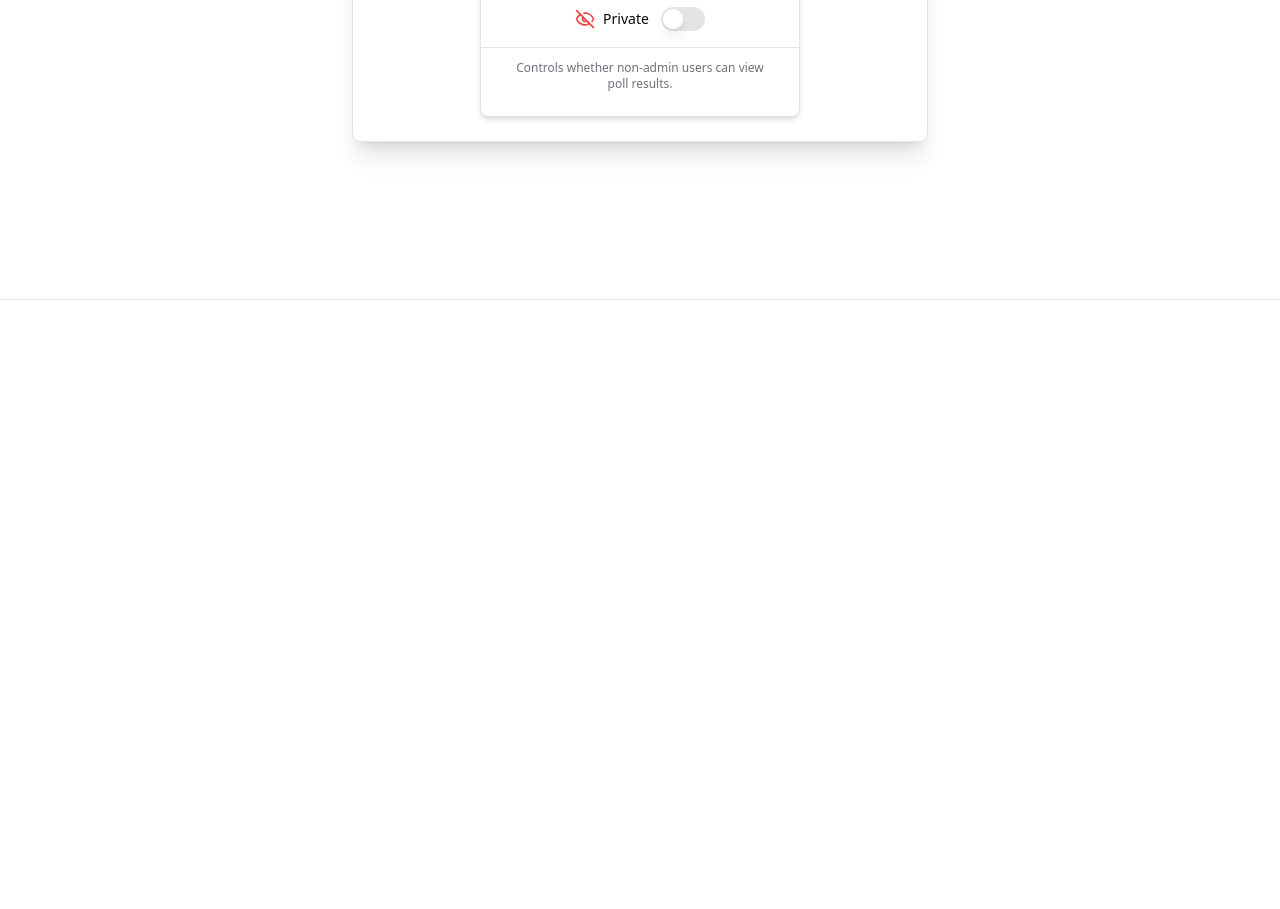
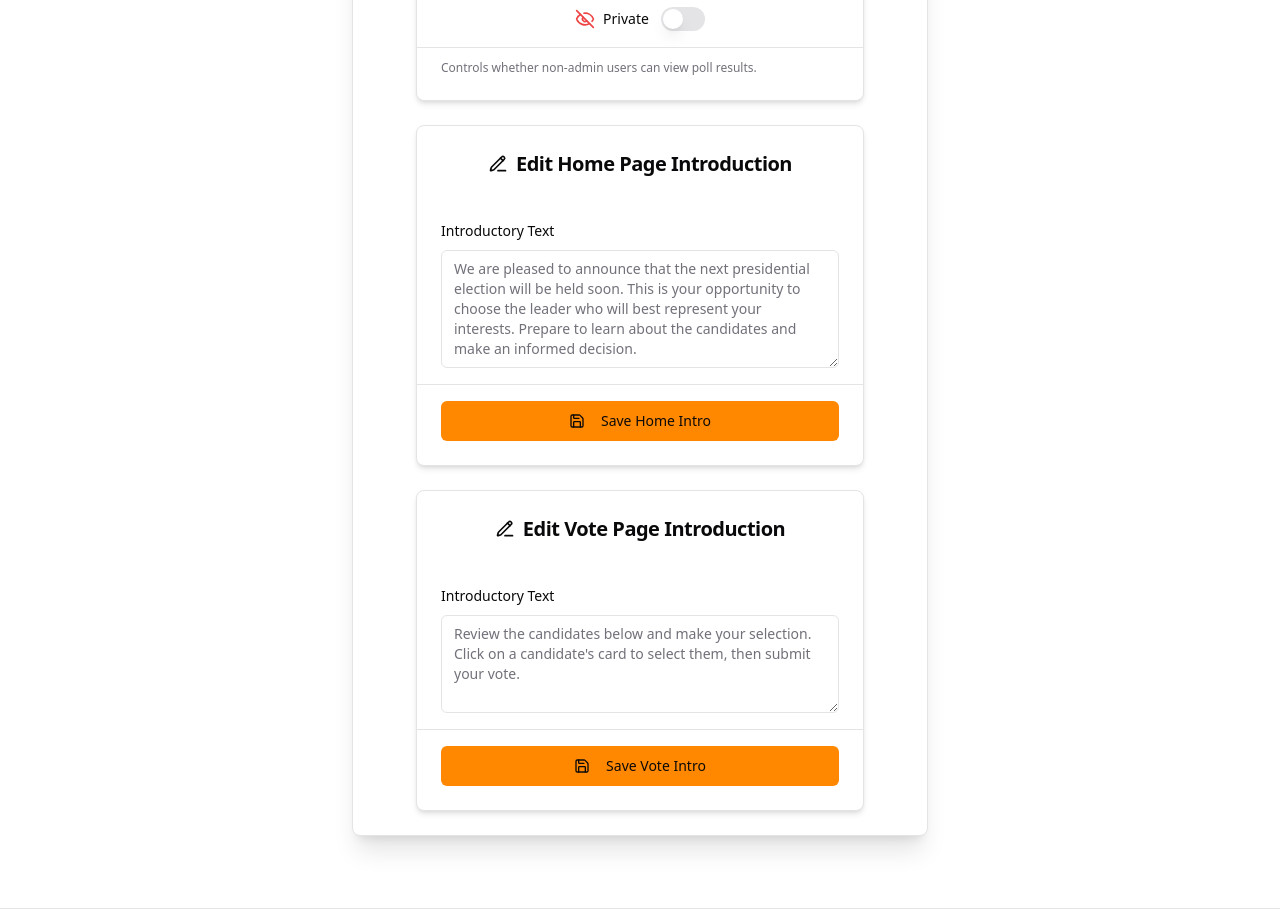
Before and after one commit to zzzhizhia/eVote, a Next.js app: page /admin/dashboard in a window 1280 px wide. Shown: the part 500-1409 px from the top of the page. Before the commit the page ends 800 px from the top, so only its background shows below. Built offline with nearby package versions, Linux system fonts and the light colour scheme; sample sign-in values are in the browser's storage.

Commit message:
使 Home 中的介绍文字、Vote 中的介绍文字在 admin 中可编辑

```diff
--- a/src/app/admin/dashboard/page.tsx
+++ b/src/app/admin/dashboard/page.tsx
@@ -1,17 +1,24 @@
 
 'use client';
 
-import { useEffect, useState } from 'react';
+import { useEffect, useState, type ChangeEvent } from 'react';
 import { useRouter } from 'next/navigation';
 import Link from 'next/link';
 import { Button } from '@/components/ui/button';
 import { Card, CardContent, CardDescription, CardHeader, CardTitle, CardFooter } from '@/components/ui/card';
-import { PlusCircle, Settings, Eye, EyeOff, AlertTriangle } from 'lucide-react';
+import { PlusCircle, Settings, Eye, EyeOff, AlertTriangle, Save, PencilLine } from 'lucide-react';
 import { Switch } from '@/components/ui/switch';
 import { Label } from '@/components/ui/label';
+import { Textarea } from '@/components/ui/textarea';
 import { useToast } from "@/hooks/use-toast";
 
 const RESULTS_VISIBILITY_KEY = 'eVote_isResultsPublic';
+const HOME_PAGE_INTRO_TEXT_KEY = 'eVote_homePageIntroText';
+const VOTE_PAGE_INTRO_TEXT_KEY = 'eVote_votePageIntroText';
+
+const DEFAULT_HOME_INTRO = "We are pleased to announce that the next presidential election will be held soon. This is your opportunity to choose the leader who will best represent your interests. Prepare to learn about the candidates and make an informed decision.";
+const DEFAULT_VOTE_INTRO = "Review the candidates below and make your selection. Click on a candidate's card to select them, then submit your vote.";
+
 
 export default function AdminDashboardPage() {
   const router = useRouter();
@@ -20,6 +27,11 @@ export default function AdminDashboardPage() {
   const [isResultsPublic, setIsResultsPublic] = useState(false);
   const [isLoadingVisibility, setIsLoadingVisibility] = useState(true);
 
+  const [homeIntroText, setHomeIntroText] = useState('');
+  const [voteIntroText, setVoteIntroText] = useState('');
+  const [isLoadingHomeIntro, setIsLoadingHomeIntro] = useState(true);
+  const [isLoadingVoteIntro, setIsLoadingVoteIntro] = useState(true);
+
   useEffect(() => {
     const authStatus = localStorage.getItem('isAdminAuthenticated') === 'true';
     setIsAdminAuthenticated(authStatus);
@@ -27,18 +39,18 @@ export default function AdminDashboardPage() {
       router.push('/admin');
     }
 
+    // Load results visibility
     try {
       const storedVisibility = localStorage.getItem(RESULTS_VISIBILITY_KEY);
       if (storedVisibility !== null) {
         setIsResultsPublic(JSON.parse(storedVisibility));
       } else {
-        // Default to private if not set
         setIsResultsPublic(false);
         localStorage.setItem(RESULTS_VISIBILITY_KEY, JSON.stringify(false));
       }
     } catch (error) {
       console.error("Error reading results visibility from localStorage:", error);
-      setIsResultsPublic(false); // Default to false on error
+      setIsResultsPublic(false);
        toast({
         title: "Error Loading Settings",
         description: "Could not load results visibility setting. Defaulting to private.",
@@ -46,6 +58,37 @@ export default function AdminDashboardPage() {
       });
     }
     setIsLoadingVisibility(false);
+
+    // Load Home page intro text
+    try {
+      const storedHomeIntro = localStorage.getItem(HOME_PAGE_INTRO_TEXT_KEY);
+      setHomeIntroText(storedHomeIntro || ''); // Keep empty if not set, so placeholder shows in textarea
+    } catch (error) {
+      console.error("Error reading home intro text from localStorage:", error);
+      setHomeIntroText('');
+      toast({
+        title: "Error Loading Home Intro",
+        description: "Could not load home page introductory text.",
+        variant: "destructive",
+      });
+    }
+    setIsLoadingHomeIntro(false);
+
+    // Load Vote page intro text
+    try {
+      const storedVoteIntro = localStorage.getItem(VOTE_PAGE_INTRO_TEXT_KEY);
+      setVoteIntroText(storedVoteIntro || ''); // Keep empty if not set
+    } catch (error) {
+      console.error("Error reading vote intro text from localStorage:", error);
+      setVoteIntroText('');
+      toast({
+        title: "Error Loading Vote Intro",
+        description: "Could not load vote page introductory text.",
+        variant: "destructive",
+      });
+    }
+    setIsLoadingVoteIntro(false);
+
   }, [router, toast]);
 
   const handleResultsVisibilityToggle = (checked: boolean) => {
@@ -61,6 +104,40 @@ export default function AdminDashboardPage() {
        toast({
         title: "Error Saving Settings",
         description: "Could not save results visibility setting.",
+        variant: "destructive",
+      });
+    }
+  };
+
+  const handleSaveHomeIntro = () => {
+    try {
+      localStorage.setItem(HOME_PAGE_INTRO_TEXT_KEY, homeIntroText);
+      toast({
+        title: "Home Page Intro Saved",
+        description: "The introductory text for the home page has been updated.",
+      });
+    } catch (error) {
+      console.error("Error saving home intro text to localStorage:", error);
+      toast({
+        title: "Error Saving Home Intro",
+        description: "Could not save home page introductory text.",
+        variant: "destructive",
+      });
+    }
+  };
+
+  const handleSaveVoteIntro = () => {
+    try {
+      localStorage.setItem(VOTE_PAGE_INTRO_TEXT_KEY, voteIntroText);
+      toast({
+        title: "Vote Page Intro Saved",
+        description: "The introductory text for the vote page has been updated.",
+      });
+    } catch (error) {
+      console.error("Error saving vote intro text to localStorage:", error);
+      toast({
+        title: "Error Saving Vote Intro",
+        description: "Could not save vote page introductory text.",
         variant: "destructive",
       });
     }
@@ -99,7 +176,7 @@ export default function AdminDashboardPage() {
             </Link>
           </Button>
 
-          <Card className="w-full max-w-xs shadow-md">
+          <Card className="w-full max-w-md shadow-md">
             <CardHeader>
               <CardTitle className="text-xl text-center">Results Visibility</CardTitle>
             </CardHeader>
@@ -126,12 +203,64 @@ export default function AdminDashboardPage() {
             </CardFooter>
           </Card>
 
-          {/*
-          <Button variant="outline" size="lg" className="w-full max-w-xs shadow-md hover:shadow-lg transition-shadow">
-            <ListChecks className="mr-2 h-5 w-5" />
-            View Existing Polls (Coming Soon)
-          </Button>
-          */}
+          {/* Edit Home Page Intro */}
+          <Card className="w-full max-w-md shadow-md">
+            <CardHeader>
+              <CardTitle className="text-xl text-center flex items-center justify-center gap-2">
+                <PencilLine className="h-5 w-5" /> Edit Home Page Introduction
+              </CardTitle>
+            </CardHeader>
+            <CardContent className="space-y-2 py-4">
+              <Label htmlFor="homeIntroText">Introductory Text</Label>
+              {isLoadingHomeIntro ? (
+                 <p className="text-sm text-muted-foreground">Loading text...</p>
+              ) : (
+                <Textarea
+                  id="homeIntroText"
+                  value={homeIntroText}
+                  onChange={(e: ChangeEvent<HTMLTextAreaElement>) => setHomeIntroText(e.target.value)}
+                  placeholder={DEFAULT_HOME_INTRO}
+                  rows={5}
+                  className="text-sm"
+                />
+              )}
+            </CardContent>
+            <CardFooter className="border-t pt-4">
+              <Button onClick={handleSaveHomeIntro} className="w-full" disabled={isLoadingHomeIntro}>
+                <Save className="mr-2 h-4 w-4" /> Save Home Intro
+              </Button>
+            </CardFooter>
+          </Card>
+
+          {/* Edit Vote Page Intro */}
+          <Card className="w-full max-w-md shadow-md">
+            <CardHeader>
+              <CardTitle className="text-xl text-center flex items-center justify-center gap-2">
+                <PencilLine className="h-5 w-5" /> Edit Vote Page Introduction
+              </CardTitle>
+            </CardHeader>
+            <CardContent className="space-y-2 py-4">
+              <Label htmlFor="voteIntroText">Introductory Text</Label>
+              {isLoadingVoteIntro ? (
+                <p className="text-sm text-muted-foreground">Loading text...</p>
+              ): (
+                <Textarea
+                  id="voteIntroText"
+                  value={voteIntroText}
+                  onChange={(e: ChangeEvent<HTMLTextAreaElement>) => setVoteIntroText(e.target.value)}
+                  placeholder={DEFAULT_VOTE_INTRO}
+                  rows={4}
+                  className="text-sm"
+                />
+              )}
+            </CardContent>
+            <CardFooter className="border-t pt-4">
+              <Button onClick={handleSaveVoteIntro} className="w-full" disabled={isLoadingVoteIntro}>
+                <Save className="mr-2 h-4 w-4" /> Save Vote Intro
+              </Button>
+            </CardFooter>
+          </Card>
+
         </CardContent>
       </Card>
     </div>
--- a/src/app/page.tsx
+++ b/src/app/page.tsx
@@ -1,9 +1,35 @@
+
+'use client';
+
+import { useState, useEffect } from 'react';
 import Link from 'next/link';
 import { Button } from '@/components/ui/button';
 import { Card, CardContent, CardDescription, CardFooter, CardHeader, CardTitle } from '@/components/ui/card';
 import { Megaphone, VoteIcon } from 'lucide-react';
 
+const HOME_PAGE_INTRO_TEXT_KEY = 'eVote_homePageIntroText';
+const DEFAULT_HOME_INTRO_CARD_DESCRIPTION = "Your voice matters. Make sure to cast your vote and shape the future.";
+const DEFAULT_HOME_INTRO_PARAGRAPH = "We are pleased to announce that the next presidential election will be held soon. This is your opportunity to choose the leader who will best represent your interests. Prepare to learn about the candidates and make an informed decision.";
+
 export default function HomePage() {
+  const [introParagraph, setIntroParagraph] = useState(DEFAULT_HOME_INTRO_PARAGRAPH);
+  // The CardDescription part could also be made editable if desired, following the same pattern.
+  // For now, we are only making the main paragraph editable.
+
+  useEffect(() => {
+    try {
+      const storedIntro = localStorage.getItem(HOME_PAGE_INTRO_TEXT_KEY);
+      if (storedIntro && storedIntro.trim() !== "") {
+        setIntroParagraph(storedIntro);
+      } else {
+        setIntroParagraph(DEFAULT_HOME_INTRO_PARAGRAPH); // Fallback to default
+      }
+    } catch (error) {
+      console.error("Error loading home page intro from localStorage:", error);
+      setIntroParagraph(DEFAULT_HOME_INTRO_PARAGRAPH); // Fallback on error
+    }
+  }, []);
+
   return (
     <div className="flex flex-col items-center justify-center min-h-[calc(100vh-15rem)] py-12"> {/* Adjust min-h based on header/footer */}
       <Card className="w-full max-w-2xl shadow-2xl">
@@ -13,14 +39,12 @@ export default function HomePage() {
             Upcoming Presidential Election!
           </CardTitle>
           <CardDescription className="text-lg text-muted-foreground mt-2">
-            Your voice matters. Make sure to cast your vote and shape the future.
+            {DEFAULT_HOME_INTRO_CARD_DESCRIPTION}
           </CardDescription>
         </CardHeader>
         <CardContent className="text-center">
-          <p className="text-base mb-6">
-            We are pleased to announce that the next presidential election will be held soon.
-            This is your opportunity to choose the leader who will best represent your interests.
-            Prepare to learn about the candidates and make an informed decision.
+          <p className="text-base mb-6 whitespace-pre-line">
+            {introParagraph}
           </p>
           <p className="text-base font-semibold">
             Voting Period: To Be Announced
--- a/src/app/vote/page.tsx
+++ b/src/app/vote/page.tsx
@@ -11,27 +11,43 @@ import { useToast } from "@/hooks/use-toast";
 import { Card, CardContent, CardDescription, CardHeader, CardTitle } from '@/components/ui/card';
 
 const POLLS_STORAGE_KEY = 'eVote_polls_list';
+const VOTE_PAGE_INTRO_TEXT_KEY = 'eVote_votePageIntroText';
+const DEFAULT_VOTE_INTRO = "Review the candidates below and make your selection. Click on a candidate's card to select them, then submit your vote.";
 
 export default function VotePage() {
   const [activePoll, setActivePoll] = useState<Poll | null>(null);
   const [selectedCandidateId, setSelectedCandidateId] = useState<string | null>(null);
   const [isLoading, setIsLoading] = useState(true);
+  const [introText, setIntroText] = useState(DEFAULT_VOTE_INTRO);
   const router = useRouter();
   const { toast } = useToast();
 
   useEffect(() => {
+    // Load intro text
+    try {
+      const storedIntro = localStorage.getItem(VOTE_PAGE_INTRO_TEXT_KEY);
+      if (storedIntro && storedIntro.trim() !== "") {
+        setIntroText(storedIntro);
+      } else {
+        setIntroText(DEFAULT_VOTE_INTRO); // Fallback to default
+      }
+    } catch (error) {
+      console.error("Error loading vote page intro from localStorage:", error);
+      setIntroText(DEFAULT_VOTE_INTRO); // Fallback on error
+    }
+
+    // Load poll data
     try {
       const storedPollsRaw = localStorage.getItem(POLLS_STORAGE_KEY);
       if (storedPollsRaw) {
         const storedPolls: Poll[] = JSON.parse(storedPollsRaw);
         if (storedPolls.length > 0) {
-          // Use the latest poll (last in the array)
           setActivePoll(storedPolls[storedPolls.length - 1]);
         } else {
-          setActivePoll(null); // No polls available
+          setActivePoll(null);
         }
       } else {
-        setActivePoll(null); // No polls key found
+        setActivePoll(null);
       }
     } catch (error) {
       console.error("Error loading polls from localStorage:", error);
@@ -74,7 +90,6 @@ export default function VotePage() {
         return;
       }
 
-      // Update votes for the specific candidate in the specific poll
       const updatedPoll = { ...allPolls[pollIndex] };
       if (!updatedPoll.votes) {
         updatedPoll.votes = {};
@@ -105,7 +120,6 @@ export default function VotePage() {
     return (
       <div className="text-center py-10">
         <p className="text-lg text-muted-foreground">Loading poll data...</p>
-        {/* Consider adding Skeleton loaders here for better UX */}
       </div>
     );
   }
@@ -131,13 +145,15 @@ export default function VotePage() {
   }
 
   return (
-    <div className="flex flex-col items-center space-y-10 py-8">
-      <h1 className="text-4xl font-bold tracking-tight text-center text-primary">
-        {activePoll.title}
-      </h1>
-      <p className="text-lg text-muted-foreground text-center max-w-2xl">
-        Review the candidates below and make your selection. Click on a candidate's card to select them, then submit your vote.
-      </p>
+    <div className="flex flex-col items-center space-y-8 py-8"> {/* Reduced top space to y-8 from y-10 */}
+      <div className="text-center space-y-3"> {/* Grouped title and intro text */}
+        <h1 className="text-4xl font-bold tracking-tight text-primary">
+          {activePoll.title}
+        </h1>
+        <p className="text-lg text-muted-foreground max-w-2xl whitespace-pre-line">
+          {introText}
+        </p>
+      </div>
 
       {activePoll.candidates.length > 0 ? (
         <div className="grid grid-cols-1 sm:grid-cols-2 lg:grid-cols-3 xl:grid-cols-4 gap-6 md:gap-8 w-full">
@@ -159,7 +175,7 @@ export default function VotePage() {
           size="lg"
           onClick={handleSubmitVote}
           disabled={!selectedCandidateId}
-          className="mt-8 shadow-lg hover:shadow-xl transition-shadow min-w-[200px]"
+          className="mt-6 shadow-lg hover:shadow-xl transition-shadow min-w-[200px]" // Reduced margin top
         >
           <Send className="mr-2 h-5 w-5" />
           Submit Your Vote
```
